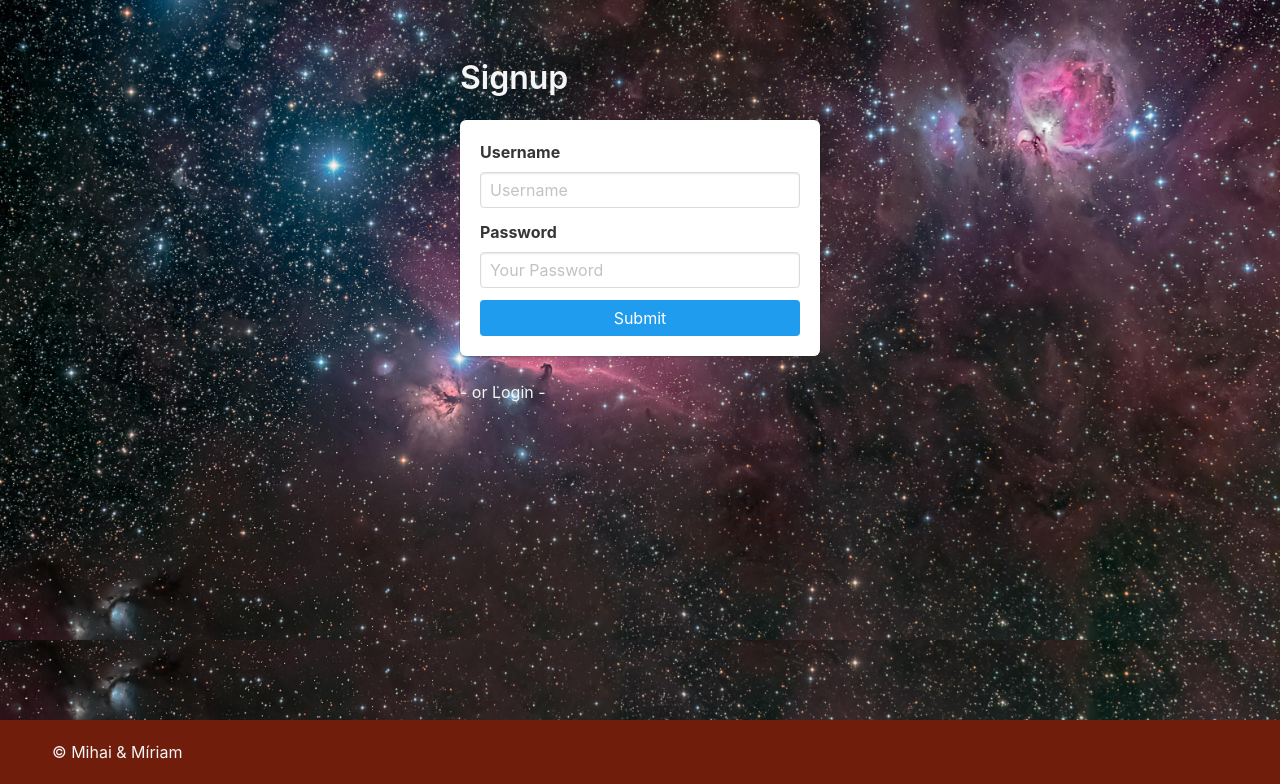
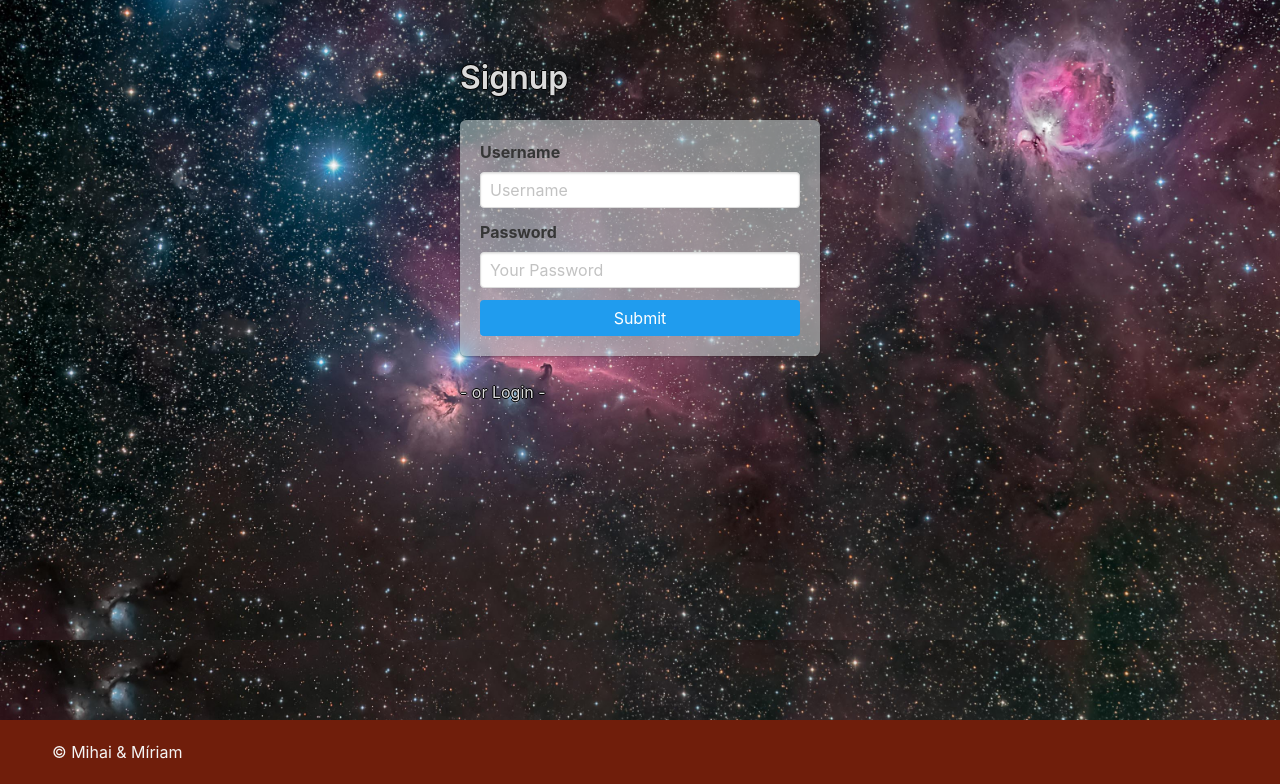
Before and after one commit to cosmihai/module2-project, a Node server app: page /auth/signup in a window 1280 px wide. Shown: the part 66-850 px from the top of the page. Run offline with Node 20, Linux system fonts and the light colour scheme; some libraries are stand-ins or nearby versions.

Commit message:
css done

```diff
--- a/public/stylesheets/style.css
+++ b/public/stylesheets/style.css
@@ -123,6 +123,12 @@ h3{
   margin-bottom: 8px;
   padding-top: 15px;
 }
+.text-shadow {
+  text-shadow:-1px 0 black, 0 1px black, 1px 0 black, 0 -1px black;
+}
+.grey-background {
+  background-color: rgba(193, 203, 204, .6)
+}
 
 #map {
   height: 400px;
--- a/views/pages/auth/login.hbs
+++ b/views/pages/auth/login.hbs
@@ -1,8 +1,8 @@
 <div class="hero-body bg">
   <div class="container">
     <div class="column is-4 is-offset-4">
-      <h3 class="title has-text-light">Login</h3>
-      <div class="box">
+      <h3 class="text-shadow title has-text-grey-lighter">Login</h3>
+      <div class="grey-background box">
         <form method="POST" action="/auth/login">
           <div class="field">
             <label class="label">Username</label>
@@ -28,7 +28,7 @@
         </form>
       </div>
       <p>
-        <a class="has-text-white" href='/auth/signup'>- or Sign Up -</a>
+        <a class="text-shadow has-text-white" href='/auth/signup'>- or Sign Up -</a>
       </p>
     </div>
   </div>
--- a/views/pages/auth/signup.hbs
+++ b/views/pages/auth/signup.hbs
@@ -1,8 +1,8 @@
 <div class="hero-body bg">
   <div class="container">
     <div class="column is-4 is-offset-4">
-      <h3 class="title has-text-light">Signup</h3>
-      <div class="box">
+      <h3 class="text-shadow title has-text-grey-lighter">Signup</h3>
+      <div class="grey-background box">
         <form method="POST" action="/auth/signup">
           <div class="field">
             <label class="label">Username</label>
@@ -29,7 +29,7 @@
         </form>
       </div>
       <p>
-        <a class="has-text-light" href="/auth/login">- or Login -</a>
+        <a class="text-shadow has-text-grey-lighter" href="/auth/login">- or Login -</a>
       </p>
     </div>
   </div>
--- a/views/pages/homepage.hbs
+++ b/views/pages/homepage.hbs
@@ -1,9 +1,9 @@
 <section class="section">
   <div class="container has-text-centered">
-    <h1 class="title is-1 has-text-light">
+    <h1 class="text-shadow title is-1 has-text-grey-lighter">
       Catch the light
     </h1>
-    <p class="subtitle has-text-light">
+    <p class="text-shadow subtitle is-4 has-text-light">
       Astrophotography events
     </p>
   </div>
```
Also changed, not shown: views/pages/event/event-detail.hbs (+10 -10 lines), views/pages/user/user.hbs (+8 -8 lines).
